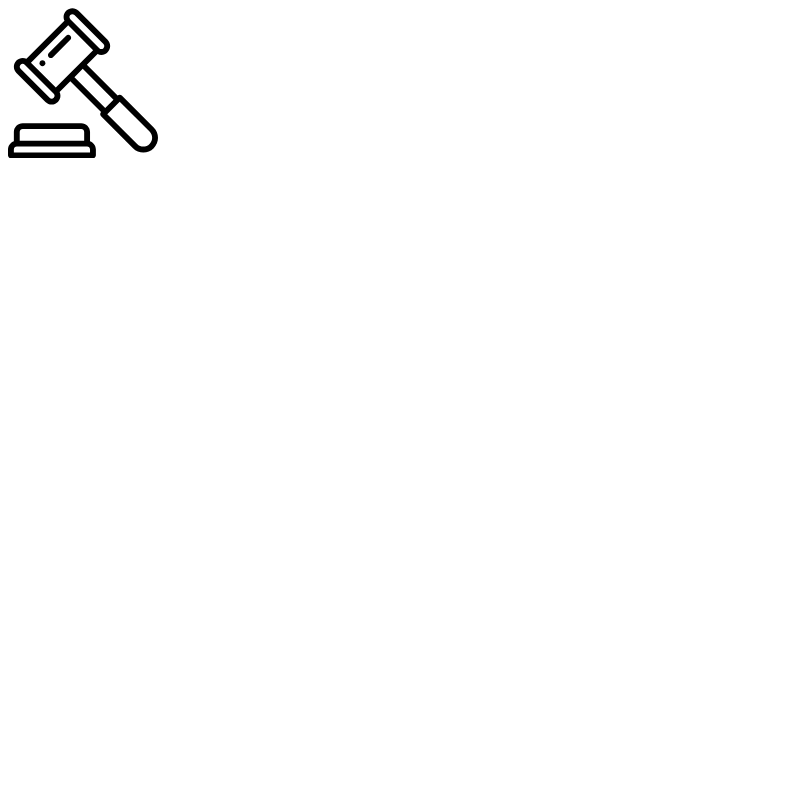
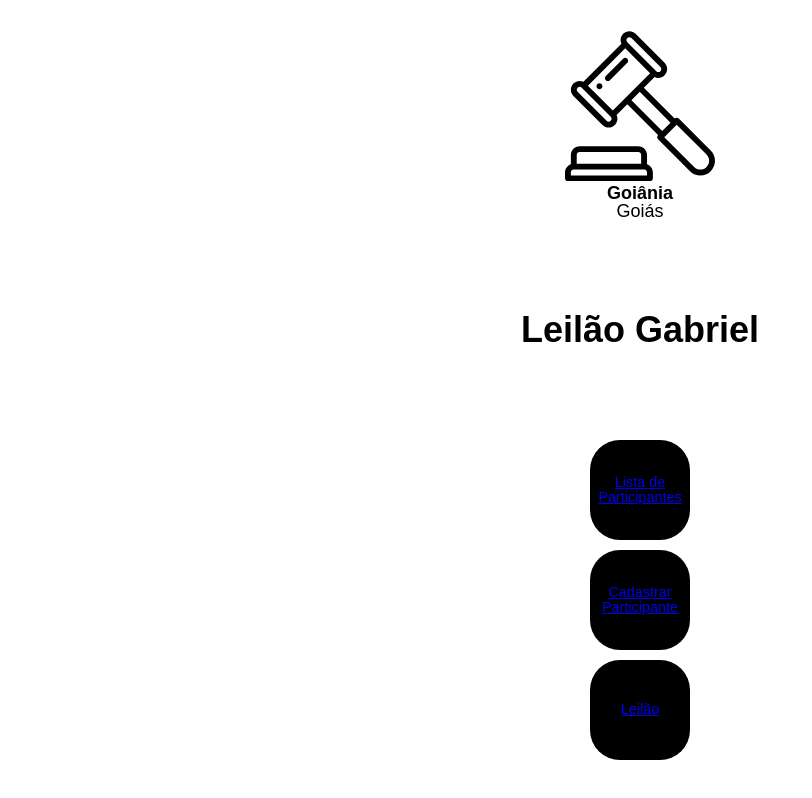
Before and after one commit to gabrielifg/Final, a plain HTML site: page WebContent/index.html in a window 1280 px wide. Shown: the whole page, without its empty margins (0-812 px from the left). Drawn offline with Linux system fonts and the light colour scheme.

Commit message:
Coclusão index.html

```diff
--- a/WebContent/index.html
+++ b/WebContent/index.html
@@ -1,14 +1,45 @@
 <!DOCTYPE html>
 <html lang="pt-BR">
 <head>
-  <meta charset="UTF-8">
-  <meta name="viewport" content="width=device-width, initial-scale=1.0">
-  <title>Leilão Gabriel</title>
-  <link rel="icon" href="./public/images/leilao-icon.png"/>
+  	<meta charset="UTF-8">
+  	<meta name="viewport" content="width=device-width, initial-scale=1.0">
+  	<title>Leilão Gabriel</title>
+ 	<link rel="stylesheet" href="./public/css/page-landing.css">
+ 	<link rel="stylesheet" href="./public/css/animation.css">
+ 	<link rel="stylesheet" href="./public/css/main.css">
+	<link href="https://fonts.googleapis.com/css2?family=Nunito:ital,wght@0,400;0,600;1,800&display=swap" rel="stylesheet">
 </head>
 <body>
-
-  <img src="./public/images/leilao.svg" width="150" height="150" />
+	<div id="page-landing">
+		<div id="container">
+			<header>
+				<img class="logo animate-up"
+				id="logo"
+				src="./public/images/leilao.svg"
+				width="150" height="150"/>
+				<div class="location animate-up">
+					<strong>Goiânia</strong>
+					<p>Goiás</p>
+				</div>
+			</header>
+			<main>
+				<h1 class="animate-up">
+					Leilão Gabriel
+				</h1>
+				<section class="options">
+					<a href="/listaParticipantes.html" title="Lista de Participantes" class="animate-up">
+						<label class="animate-up">Lista de Participantes</button>
+					</a>
+					<a href="/listaParticipantes.html" title="Cadastro de Participantes" class="animate-up">
+						<label class="animate-up">Cadastrar Participante</button>
+					</a>
+					<a href="/listaParticipantes.html" title="Leilão" class="animate-up">
+						<label class="animate-up">Leilão</button>
+					</a>
+				</section>
+			</main>
+		</div>
+	</div>
 
 </body>
 </html>
--- /dev/null
+++ b/WebContent/public/css/animation.css
@@ -0,0 +1,19 @@
+@charset "ISO-8859-1";
+
+@keyframes up {
+	from{
+		opacity: 0;
+		transform: translateY(16px);
+	}
+
+	to{
+		opacity: 1;
+		transform: translateY(0);
+	}
+}
+
+.animate-up {
+	animation-name: up;
+	animation-duration: 300ms;
+	animation-fill-mode: backwards;
+}
--- a/WebContent/public/css/index.css
+++ /dev/null
@@ -1 +0,0 @@
-@charset "ISO-8859-1";
--- /dev/null
+++ b/WebContent/public/css/main.css
@@ -0,0 +1,20 @@
+@charset "ISO-8859-1";
+* {
+	margin: 0;
+	padding: 0;
+}
+
+body {
+	height: 100vh;
+}
+
+:root {
+	font-size: 62.5%;
+}
+
+body,
+input,
+button,
+textarea {
+	font: 400 1.8rem/1 "Numito", sans-serif;
+}
--- /dev/null
+++ b/WebContent/public/css/page-landing.css
@@ -0,0 +1,49 @@
+@charset "ISO-8859-1";
+#page-landing {
+	text-align: center;
+	min-height: 100vh;
+	display: flex;
+}
+
+#container {
+	margin: auto;
+	width: 90%;
+}
+
+.location,
+h1 {
+	height: 16vh;
+}
+
+.options a {
+	font-size: 80%;
+	width: 10rem;
+	height: 10rem;
+	background: black;
+	border: none;
+	border-radius: 3rem;
+
+	display: flex;
+	align-items: center;
+	justify-content: center;
+	margin: auto auto 10px auto;
+}
+
+.options a:hover {
+	background: #96feff;
+}
+#logo {
+	animation-delay: 50ms;
+}
+
+.location {
+	animation-delay: 100ms;
+}
+
+main h1 {
+	animation-delay: 150ms;
+}
+
+options a {
+	animation-delay: 200ms;
+}
```
